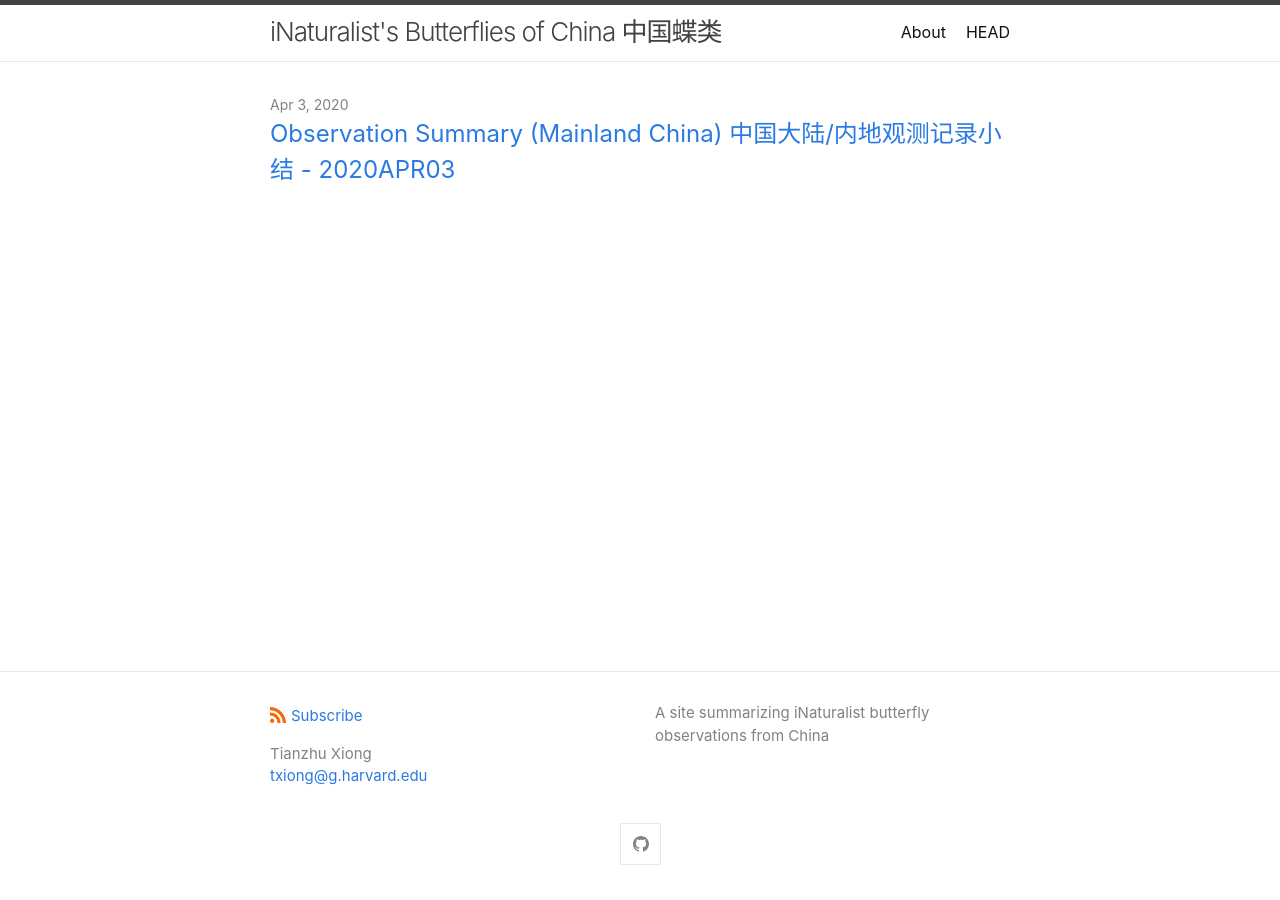
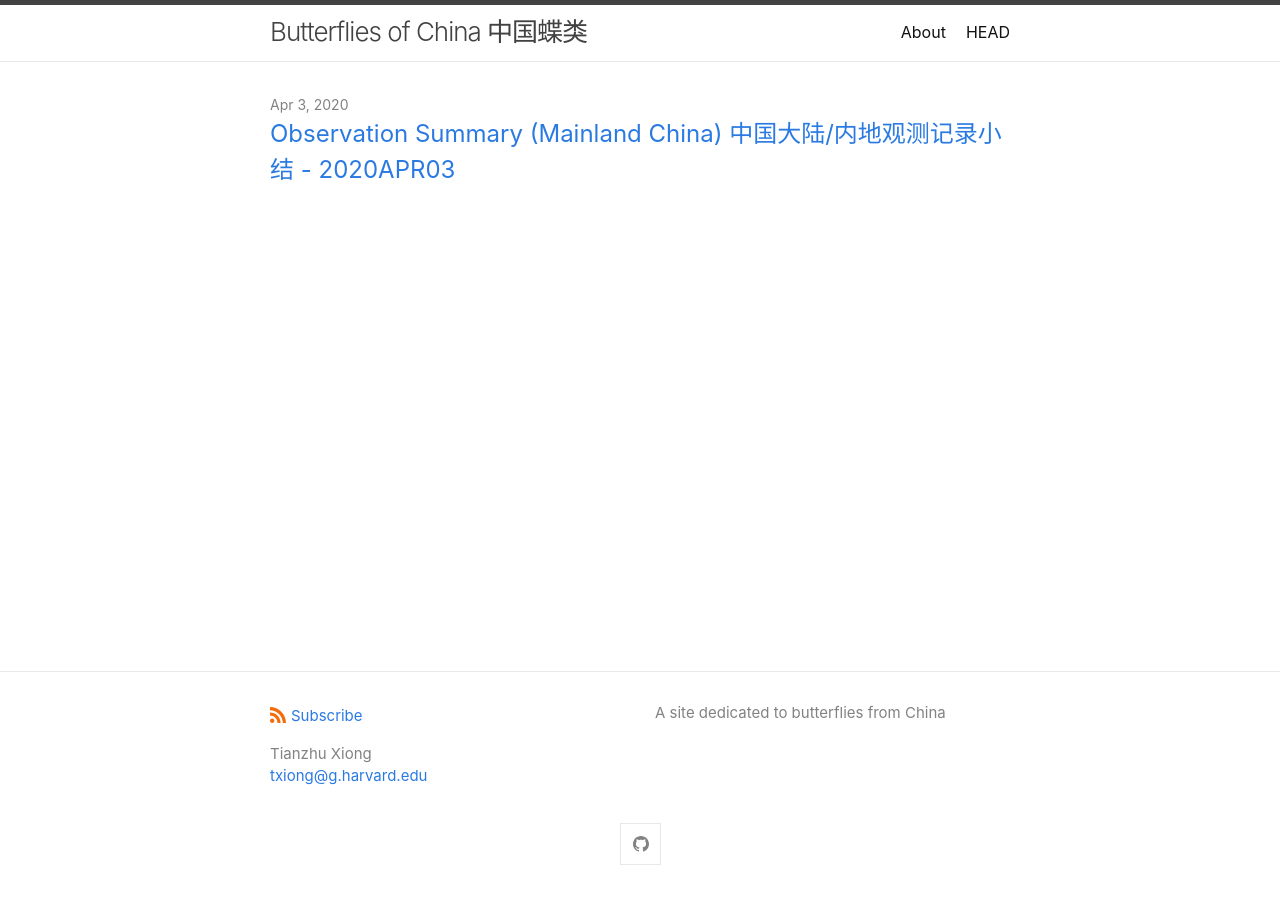
Before and after one commit to tzxiong/Butterflies-of-China, a Jekyll site: the page built from index.md, in a window 1280 px wide. Built offline with Jekyll 4.4.1, drawn with Linux system fonts in a browser that asks for light colours.

Commit message:
Update _config.yml

```diff
--- a/_config.yml
+++ b/_config.yml
@@ -1,9 +1,9 @@
-title: "iNaturalist's Butterflies of China 中国蝶类"
+title: "Butterflies of China 中国蝶类"
 author:
   name: Tianzhu Xiong
   email: txiong@g.harvard.edu
 description: > # this means to ignore newlines until "show_excerpts:"
-  A site summarizing iNaturalist butterfly observations from China
+  A site dedicated to butterflies from China
 
 show_excerpts: false # set to true to show excerpts on the homepage
 
```
